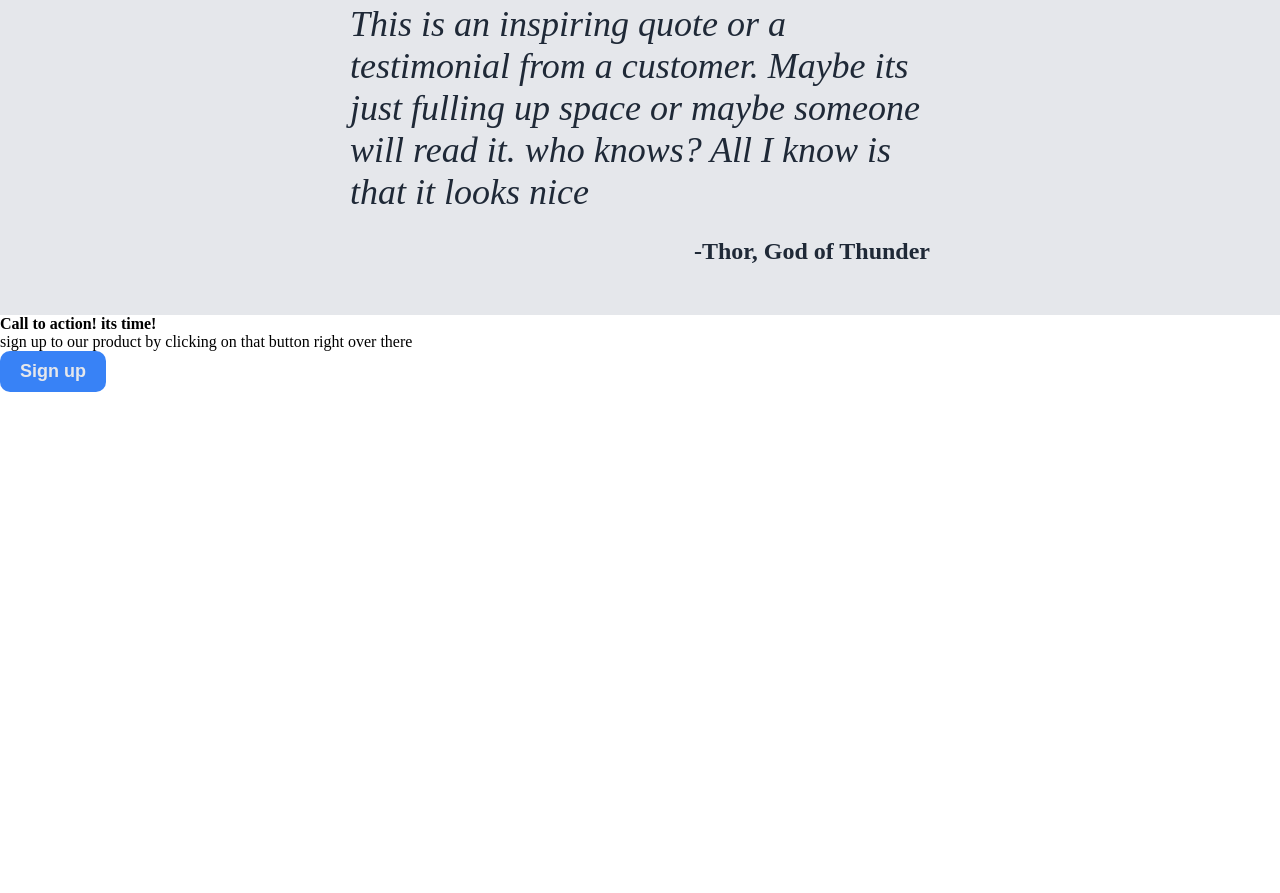
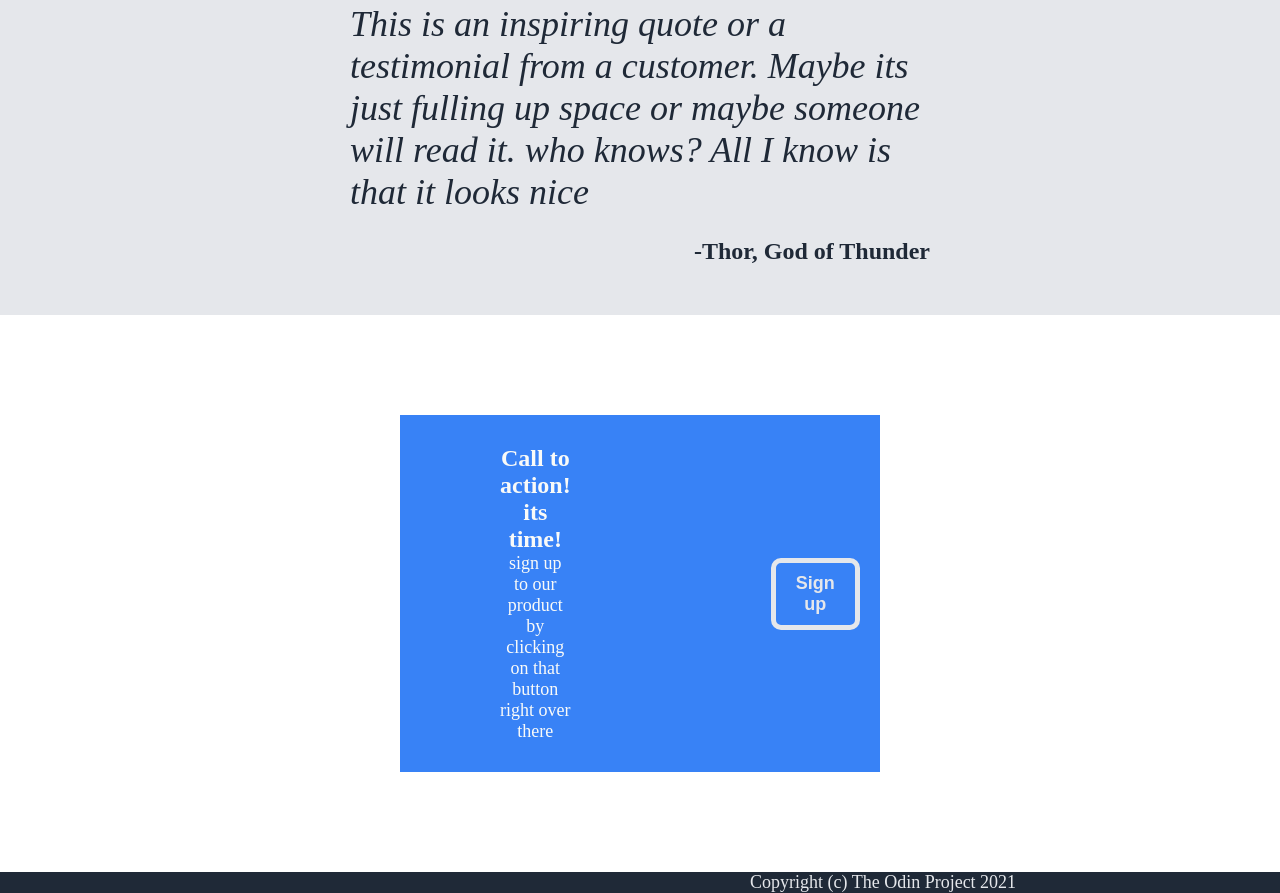
Before and after one commit to andyhd91/Odin-Projects, a plain HTML site: page odin-landing-page/main.html in a window 1280 px wide. Shown: the part 862-1755 px from the top of the page. Before the commit the page ends 1254 px from the top, so only its background shows below. Drawn offline with Linux system fonts and the light colour scheme.

Commit message:
completed call to action style and footer style

```diff
--- a/odin-landing-page/main.html
+++ b/odin-landing-page/main.html
@@ -52,15 +52,15 @@
         <p class="quote">This is an inspiring quote or a testimonial from a customer. Maybe its just fulling up space or maybe someone will read it. who knows? All I know is that it looks nice</p>
         <p class="reference">-Thor, God of Thunder</p>
     </section>
-    <section>
-        <div>
-            <h4>Call to action! its time!</h4>
-            <p>sign up to our product by clicking on that button right over there </p>
+    <section class="action-sec">
+        <div class="call-div">
+            <h4 class="call-title">Call to action! its time!</h4>
+            <p class="call-text">sign up to our product by clicking on that button right over there </p>
         </div>
-        <button class="button">Sign up</button>
+        <button class="call-button">Sign up</button>
     </section>
-    <footer>
-        <p></p>
+    <footer class="foot">
+        <p class="foot-text">Copyright (c) The Odin Project 2021</p>
     </footer>
 
 </body>
--- a/odin-landing-page/style.css
+++ b/odin-landing-page/style.css
@@ -4,7 +4,7 @@ padding: 0px;
 box-sizing: border-box;
 }
 /*header*/
-.head{
+.head,.foot{
     background-color: #1F2937;
     display: flex;
     align-items: center;
@@ -145,3 +145,43 @@ font-weight: 900;
 font-size: 24px;
 color:#1F2937;
 }
+
+/*action section*/
+.action-sec{
+    background-color: #3882f6;
+    display: flex;
+    flex-direction: row;
+    align-items:center;
+    margin: 100px 400px;
+    padding: 30px 100px;
+}
+.call-div{
+    display: flex;
+    flex-direction: column;
+}
+.call-title{
+    color: #f9faf8;
+    font-size: 24px;
+    font-weight: 600;
+    text-align: center;
+}
+.call-text{
+    color: #f9faf8;
+    font-size: 18px;
+    text-align: center;
+}
+.call-button {
+    background-color:#3882f6 ;
+    color: #E5e7eb;
+    border-radius: 10px;
+    padding: 10px 20px;
+    border: solid 5px #E5e7eb;
+    font-size: 18px;
+    font-weight: 600;
+    margin-left: 200px;
+}
+.foot-text{
+    text-align: center;
+    margin-left: 550px;
+    color:#E5e7eb
+}
```
